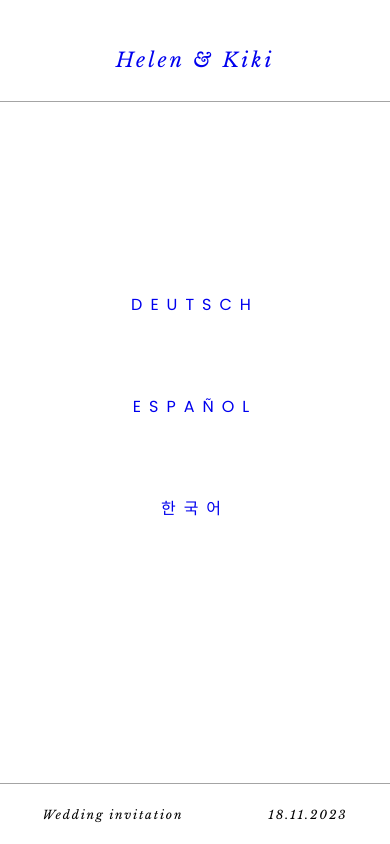
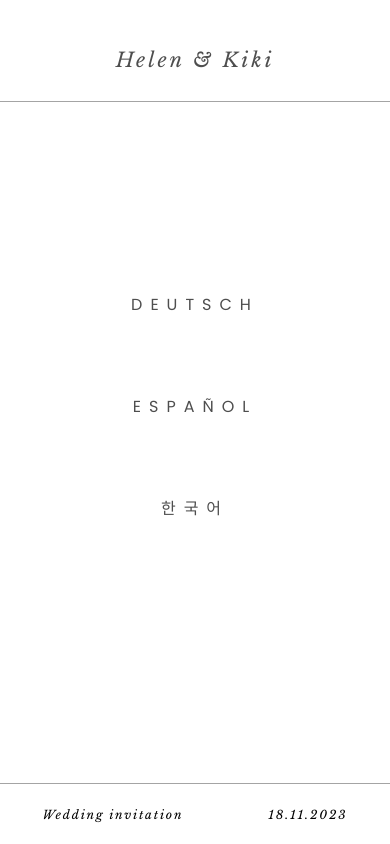
Before and after one commit to AAlejof/HeliKi, a React (Create React App) app in the folder client/: page / in a window 390 px wide. Built offline with nearby package versions, Linux system fonts and the light colour scheme.

Commit message:
change link color

```diff
--- a/client/src/components/Landing/Landing.module.css
+++ b/client/src/components/Landing/Landing.module.css
@@ -22,6 +22,7 @@
 
 a:link {
 	text-decoration: none;
+	color: #4e4e4e;
 }
 
 a:visited {
@@ -31,10 +32,12 @@ a:visited {
 
 a:hover {
 	text-decoration: none;
+	color: #4e4e4e;
 }
 
 a:active {
 	text-decoration: none;
+	color: #4e4e4e;
 }
 
 /* ---------MOBILE--------- */
@@ -62,6 +65,7 @@ a:active {
 
 	a:link {
 		text-decoration: none;
+		color: #4e4e4e;
 	}
 
 	a:visited {
@@ -71,9 +75,11 @@ a:active {
 
 	a:hover {
 		text-decoration: none;
+		color: #4e4e4e;
 	}
 
 	a:active {
 		text-decoration: none;
+		color: #4e4e4e;
 	}
 }
```
